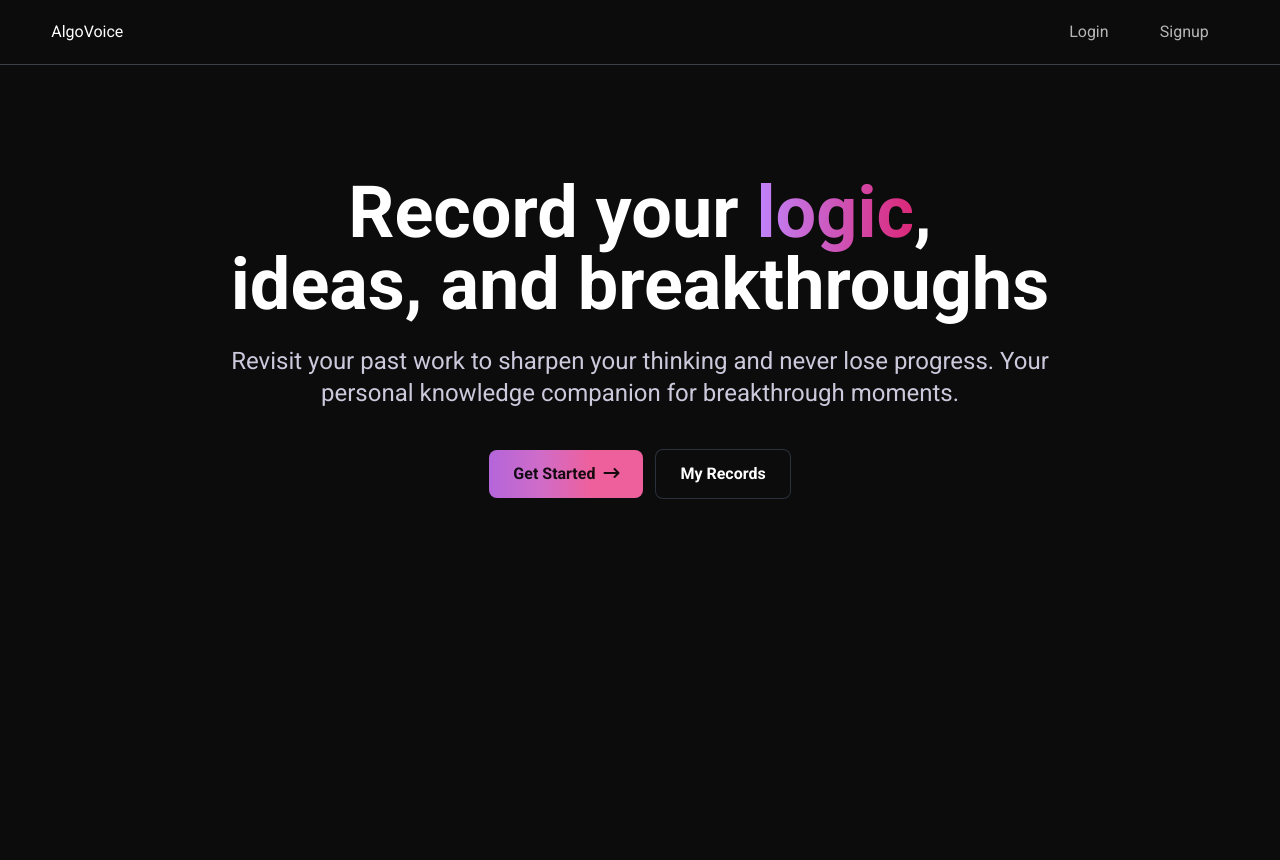
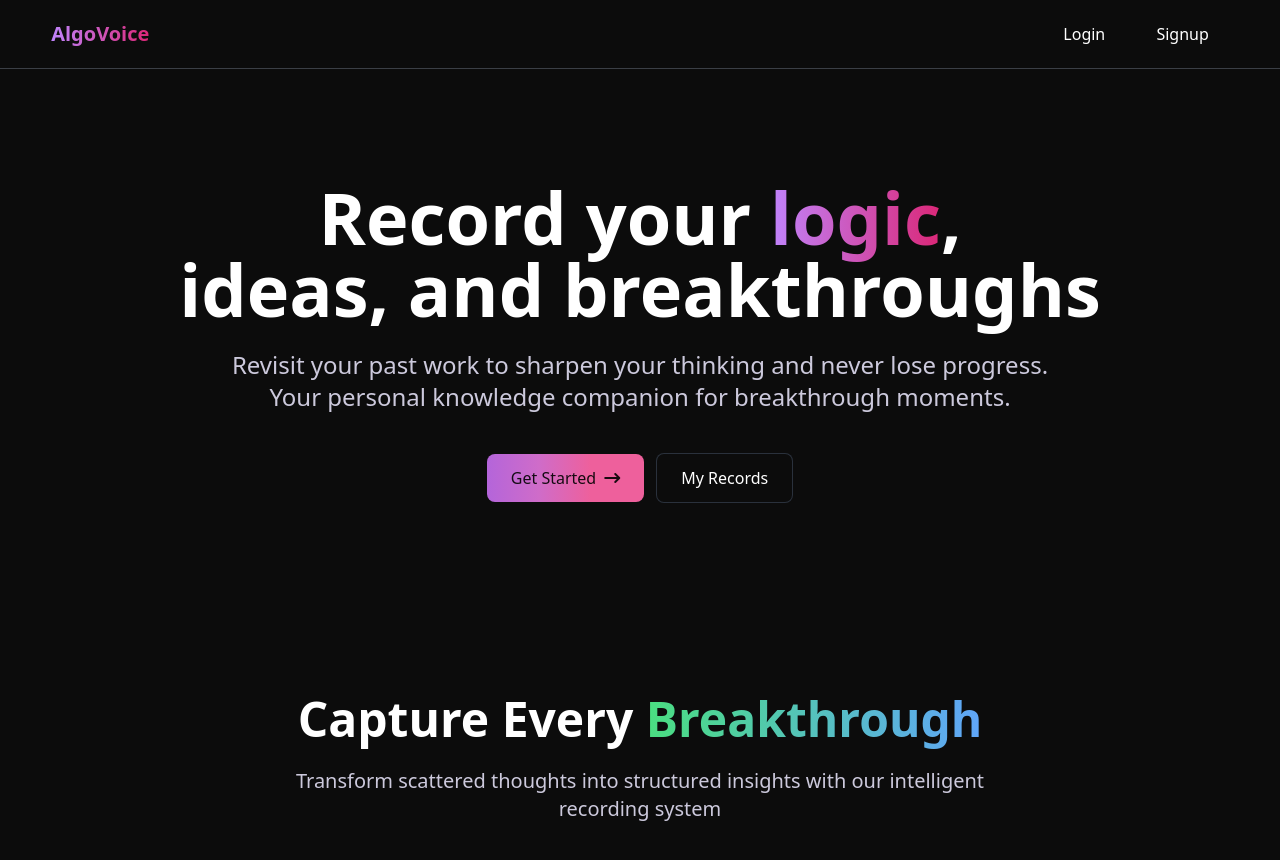
Before and after one commit to dhan04shree/AlgoVoice, a React (Vite) app in the folder frontend/: page / in a window 1280 px wide. Shown: the top 860 px of the page. Built offline with nearby package versions, Linux system fonts and the light colour scheme.

Commit message:
styling changes

```diff
--- a/frontend/index.html
+++ b/frontend/index.html
@@ -9,11 +9,10 @@
      <link rel="stylesheet" href="https://cdnjs.cloudflare.com/ajax/libs/font-awesome/6.7.2/css/all.min.css" integrity="sha512-Evv84Mr4kqVGRNSgIGL/F/aIDqQb7xQ2vcrdIwxfjThSH8CSR7PBEakCr51Ck+w+/U6swU2Im1vVX0SVk9ABhg==" crossorigin="anonymous" referrerpolicy="no-referrer" />
       <script type="module" src="https://unpkg.com/ionicons@7.1.0/dist/ionicons/ionicons.esm.js"></script>
       <script nomodule src="https://unpkg.com/ionicons@7.1.0/dist/ionicons/ionicons.js"></script>
-      <!-- roboto google font -->
-      <link rel="preconnect" href="https://fonts.googleapis.com">
-      <link rel="preconnect" href="https://fonts.gstatic.com" crossorigin>
-      <link href="https://fonts.googleapis.com/css2?family=Roboto:ital,wght@0,100..900;1,100..900&display=swap" rel="stylesheet">
-
+      <!-- Libre Franklin google font -->
+       <!-- <link rel="preconnect" href="https://fonts.googleapis.com">
+<link rel="preconnect" href="https://fonts.gstatic.com" crossorigin>
+<link href="https://fonts.googleapis.com/css2?family=Libre+Franklin:ital,wght@0,100..900;1,100..900&display=swap" rel="stylesheet"> -->
   </head>
   <body>
     <div id="root"></div>
--- a/frontend/src/App.css
+++ b/frontend/src/App.css
@@ -1,8 +1,5 @@
 body{
   background-color: #0C0C0C;
-}
-*{
-   font-family: "Roboto", sans-serif;
 }
 .herobtn{
   background-image: linear-gradient(to right, #b8cbb8 0%, #b8cbb8 0%, #b465da 0%, #cf6cc9 33%, #ee609c 66%, #ee609c 100%);
--- a/frontend/src/App.jsx
+++ b/frontend/src/App.jsx
@@ -7,13 +7,14 @@ import Login from "./components/Login"
 import VoiceEntryForm from './pages/VoiceEntryForm'
 import ShowEntry from './pages/ShowEntry'
 import PrivateRoute from './components/PrivateRoute'
+import Homepage from './pages/Homepage'
 function App() {
 
   return (
     <>
       <Navbar/>
       <Routes>
-        <Route path="/" element={<HeroSection/>}></Route>
+        <Route path="/" element={<Homepage/>}></Route>
         <Route
             path="/newentry"
             element={
--- a/frontend/src/components/HeroSection.jsx
+++ b/frontend/src/components/HeroSection.jsx
@@ -13,20 +13,20 @@ export default function HeroSection(){
         navigate(token ? "/showentry" : "/login");
     }
     return(
-    <div className="h-screen flex  justify-center text-white">
+    <div className=" flex  justify-center text-white">
         <div className="max-w-7xl text-center px-4">
         <h1 className="text-4xl  pt-20 sm:pt-20 md:pt-28 md:text-7xl font-bold mb-6 ">
         Record your <span className="bg-gradient-to-r from-purple-400 to-pink-600 bg-clip-text text-transparent">logic</span>, <br></br> ideas, and breakthroughs
         </h1>
-        <p className="text-xl md:text-2xl sm:text-xl text-[#ccc9dc] mb-6 md:px-32 md:px-48">
+        <p className="text-xl md:text-2xl sm:text-xl text-[#ccc9dc] mb-6  md:px-48">
             Revisit your past work to sharpen your thinking and never lose progress. Your personal knowledge companion for breakthrough moments.
         </p>
         <div className="flex md:items-center justify-center">
         <form  className="flex justify-center mt-4">
-        <button className="herobtn group text-black/90 font-bold px-6 py-3 rounded-lg transition duration-300 flex items-center gap-2" onClick={handleGetStarted}>Get Started <span className="inline-block transform transition-transform duration-300 group-hover:translate-x-1"><i className="fa-solid fa-arrow-right-long"></i></span></button>
+        <button className="herobtn group text-black/90  px-6 py-3 rounded-lg transition duration-300 flex items-center gap-2" onClick={handleGetStarted}>Get Started <span className="inline-block transform transition-transform duration-300 group-hover:translate-x-1"><i className="fa-solid fa-arrow-right-long"></i></span></button>
         </form>
         <form className="flex justify-center mt-4 ms-3">
-        <button className="group bg-[#0C0C0C] hover:bg-gray-700 font-bold text-white/99 border-0.5 border-gray-700/70  px-6 py-3 rounded-lg transition duration-300 flex items-center gap-2" onClick={handleShowentry}>My Records</button>
+        <button className="group bg-[#0C0C0C] hover:bg-gray-700  text-white/99 border-0.5 border-gray-700/70  px-6 py-3 rounded-lg transition duration-300 flex items-center gap-2" onClick={handleShowentry}>My Records</button>
         </form>
         </div>
         </div>
--- a/frontend/src/components/Login.jsx
+++ b/frontend/src/components/Login.jsx
@@ -53,6 +53,7 @@ const Login = () => {
         onChange={(e) => setUsername(e.target.value)}
         placeholder="Username"
         className="bg-gray-800 text-white w-full px-4 py-2 my-3 border border-gray-300 rounded-lg focus:outline-none focus:ring-2 focus:ring-blue-500"
+        required
       />
           <label className="text-white" htmlFor="password">Password</label>
       <input
@@ -61,6 +62,7 @@ const Login = () => {
         onChange={(e) => setPassword(e.target.value)}
         placeholder="Password"
         className="bg-gray-800 text-white w-full px-4 py-2 my-3 border border-gray-300 rounded-lg focus:outline-none focus:ring-2 focus:ring-blue-500"
+        required
       />
       <button
         type="submit"
--- a/frontend/src/components/Navbar.jsx
+++ b/frontend/src/components/Navbar.jsx
@@ -9,14 +9,20 @@ export default function Navbar(){
     return(
         <header className="bg-[#0C0C0C] text-white border-b-0.5 border-gray-500/50">
         <nav className=" mx-auto py-5 flex justify-between items-center w-[92%]">
-            <div><h1><a href="/">AlgoVoice</a> </h1></div>
-            <div ref={navLinksRef} className="nav-links duration-500 md:static absolute md:min-h-fit min-h-[12vh] left-[40%] top-[-100%] md:w-auto w-full items-center px-5">
-                <ul className="text-white/70 mt-4 md:mt-0 sm:mt-4 md:flex-row flex-col flex md:items-center md:gap-[4vw] gap-4">
+
+            <div>
+                <h1>
+                    <a href="/"><span className="font-bold text-xl bg-gradient-to-r from-purple-400 to-pink-600 bg-clip-text text-transparent">AlgoVoice</span></a>
+                </h1>
+            </div>
+
+            <div ref={navLinksRef} className="nav-links duration-500 md:static absolute md:min-h-fit min-h-[11vh] left-[75%] top-[-100%] md:w-auto  items-center px-5 bg-gray-600 sm:bg-gray-600 md:bg-[#0C0C0C]">
+                <ul className="text-white mt-4 md:mt-0 sm:mt-4 md:flex-row flex-col flex md:items-center md:gap-[4vw] gap-4">
                     <li>
-                        <a className="hover:text-white" href="/login">Login</a>
+                        <a className="hover:text-[#a243ce]" href="/login">Login</a>
                     </li>
                     <li>
-                        <a className="hover:text-white" href="/register">Signup</a>
+                        <a className="hover:text-[#a243ce]" href="/register">Signup</a>
                     </li>
                 </ul>
             </div>
--- /dev/null
+++ b/frontend/src/pages/Homepage.jsx
@@ -0,0 +1,13 @@
+import HeroSection from "../components/HeroSection";
+
+export default function Homepage(){
+    return(
+        <>
+        <HeroSection/>
+        <div className="text-white pt-20 text-center px-9 sm:px-9 md:px-72">
+            <h1 className="text-3xl  md:text-5xl pt-20 sm:pt-20 md:pt-28 font-bold mb-6 ">Capture Every <span className="bg-gradient-to-r from-green-400 to-blue-400 bg-clip-text text-transparent">Breakthrough</span></h1>
+            <p className="text-xl md:text-xl sm:text-xl text-[#ccc9dc] mb-6 ">Transform scattered thoughts into structured insights with our intelligent recording system</p>
+        </div>
+        </>
+    )
+}
```
